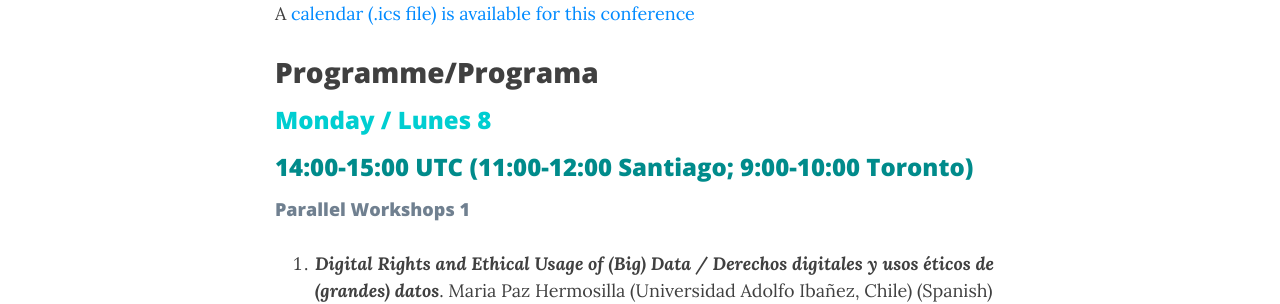
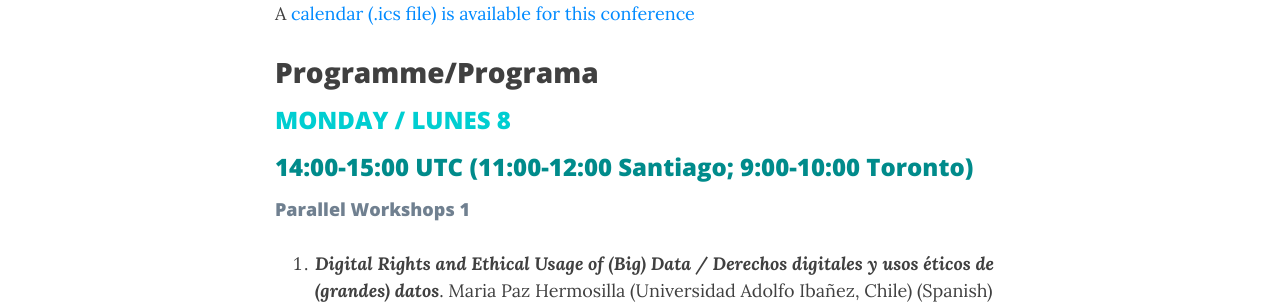
Before and after one commit to caedmon5/OIAR, a Jekyll site: the page built from programme.md, in a window 1280 px wide and 900 px high, scrolled down 455 px. Shown: the part 157-461 px from the top of the window. Built offline with Jekyll 4.4.1, drawn with Linux system fonts in a browser that asks for light colours; nearby versions of some CDN libraries; comment, search, counter and statistics services are not loaded.

Commit message:
Capital letters

```diff
--- a/programme.md
+++ b/programme.md
@@ -13,7 +13,7 @@ subtitle: Open and Inclusive Access to Research. Acceso abierto e inclusivo a la
 A [calendar (.ics file) is available for this conference](assets/img/OIAR.ics)
 # Programme/Programa
 
-## <span style="color: DarkTurquoise;">Monday / Lunes 8</span> {#Monday}
+## <span style="color: DarkTurquoise;">MONDAY / LUNES 8</span> {#Monday}
 ### <span style="color: DarkCyan;">14:00-15:00 UTC (11:00-12:00 Santiago; 9:00-10:00 Toronto)</span>
 #### <span style="color: SlateGray;">Parallel Workshops 1</span>
 1. ***Digital Rights and Ethical Usage of (Big) Data / Derechos digitales y usos éticos de (grandes) datos***. Maria Paz Hermosilla (Universidad Adolfo Ibañez, Chile) (Spanish)
```
